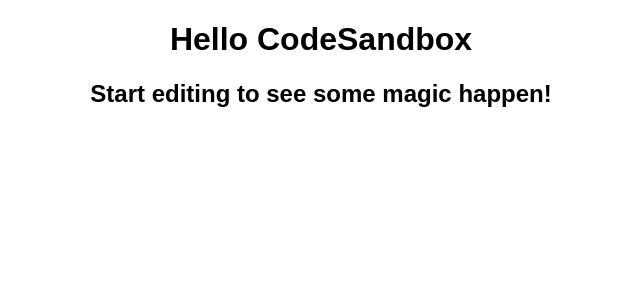
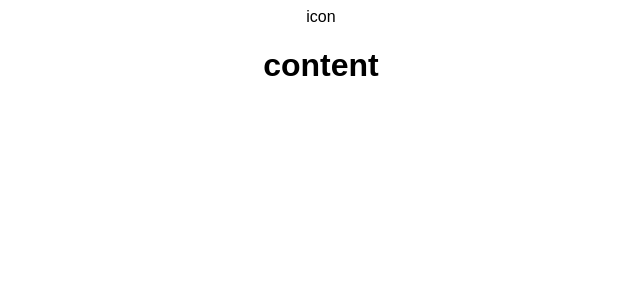
Before and after one commit to Yubon94/react-blog-site-past, a React (Create React App) app: page / in a window 1280 px wide. Shown: the top 300 px of the page, without its empty margins (319-959 px from the left). Built offline with nearby package versions, Linux system fonts and the light colour scheme.

Commit message:
初期ベースの作成

```diff
--- a/src/App.js
+++ b/src/App.js
@@ -4,8 +4,18 @@
 export default function App() {
   return (
     <div className="App">
-      <h1>Hello CodeSandbox</h1>
-      <h2>Start editing to see some magic happen!</h2>
+      <div id="container">
+        {/* menu area */}
+        <div className="menu-box">
+          <div className="icon">icon</div>
+          <nav className="menu"></nav>
+        </div>
+        {/* {content area} */}
+        <div className="content">
+          <h1>content</h1>
+          <h2></h2>
+        </div>
+      </div>
     </div>
   );
 }
```
